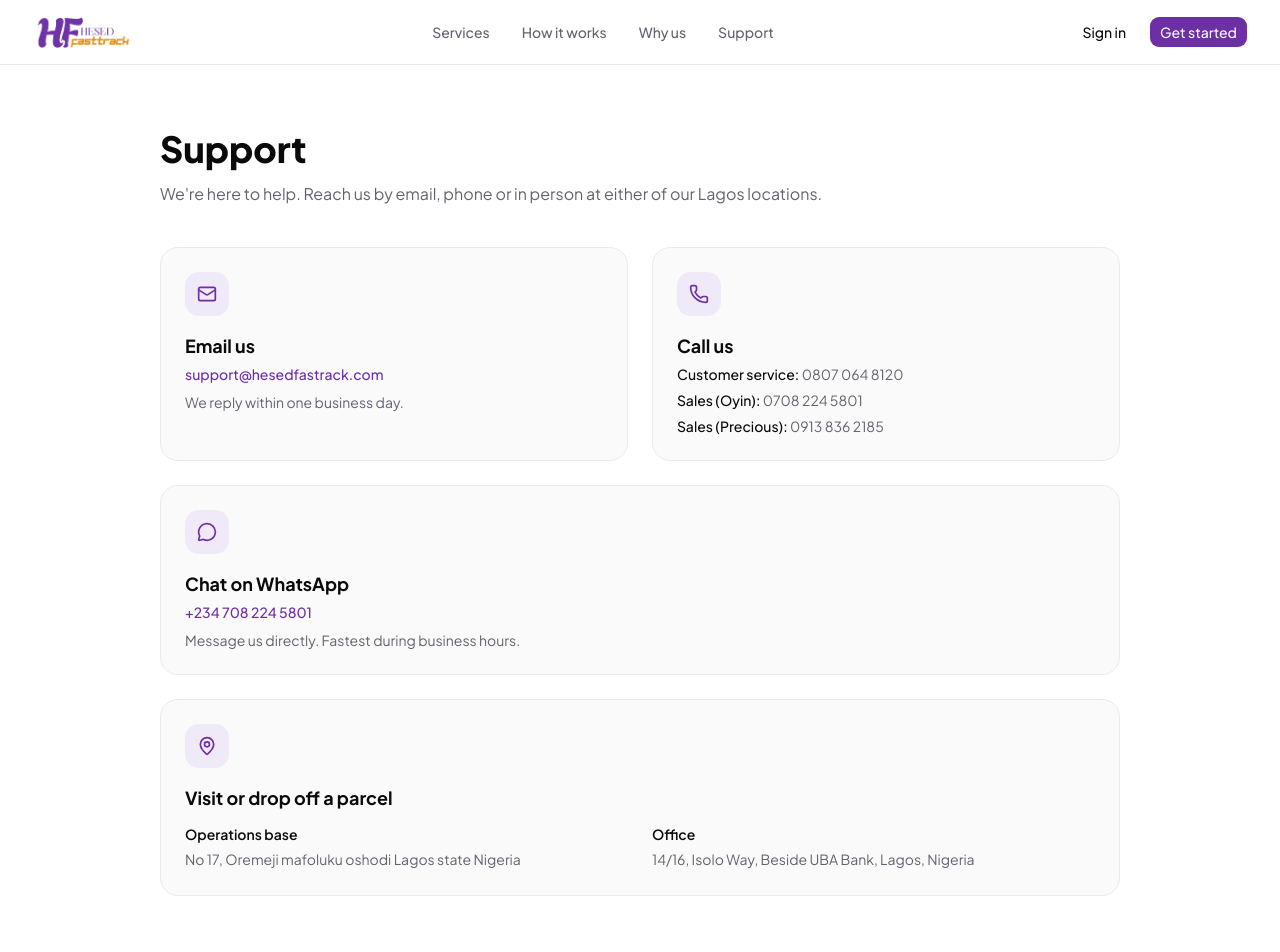
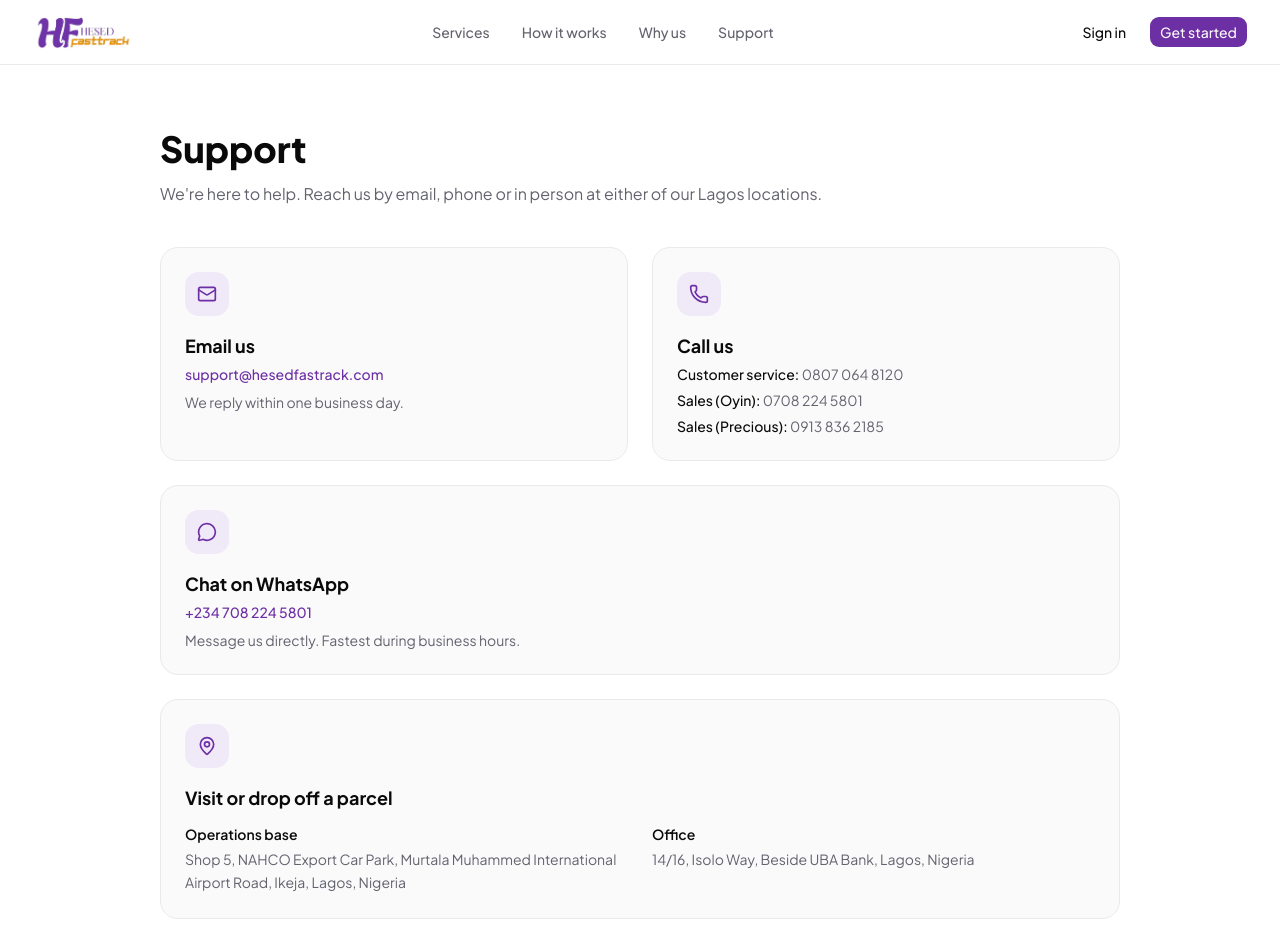
Before and after one commit to Hesed-Fasttrack/hesed-fasttrack-web, a Next.js app: page /support in a window 1280 px wide. Shown: the top 952 px of the page. Built offline with nearby package versions, Linux system fonts and the light colour scheme.

Commit message:
code update

```diff
--- a/app/_lib/site.ts
+++ b/app/_lib/site.ts
@@ -9,8 +9,7 @@ export const SITE = {
   },
   whatsapp: { display: "+234 708 224 5801", href: "https://wa.me/2347082245801" },
   addresses: {
-    // operations: "Shop 5, NAHCO Export Car Park, Murtala Muhammed International Airport Road, Ikeja, Lagos, Nigeria",
-    operations: "No 17, Oremeji mafoluku oshodi Lagos state Nigeria",
+    operations: "Shop 5, NAHCO Export Car Park, Murtala Muhammed International Airport Road, Ikeja, Lagos, Nigeria",
     office: "14/16, Isolo Way, Beside UBA Bank, Lagos, Nigeria",
   },
   socials: [
```
